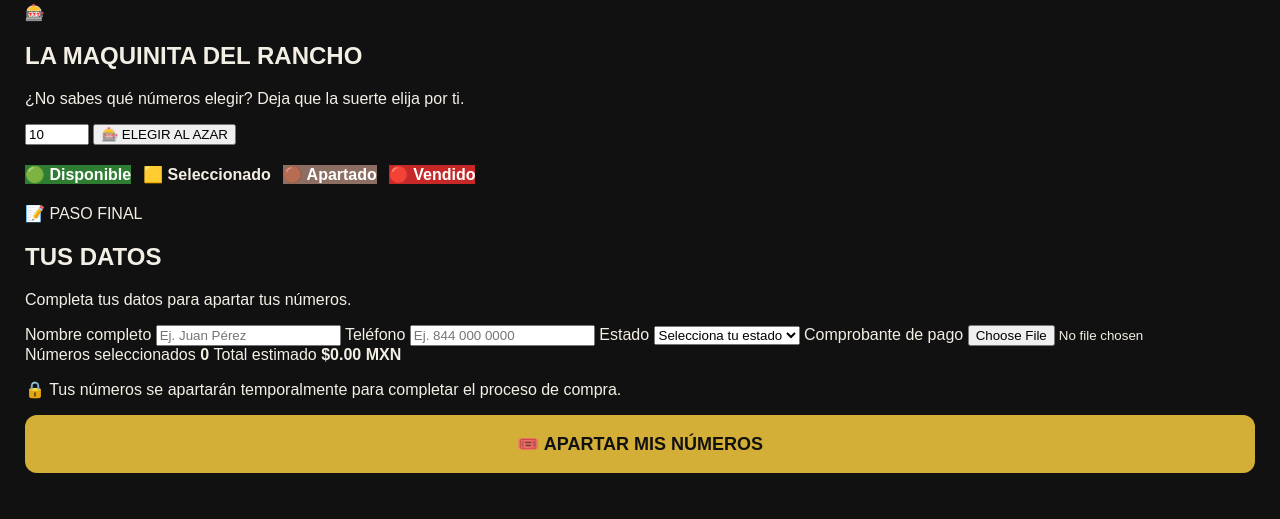
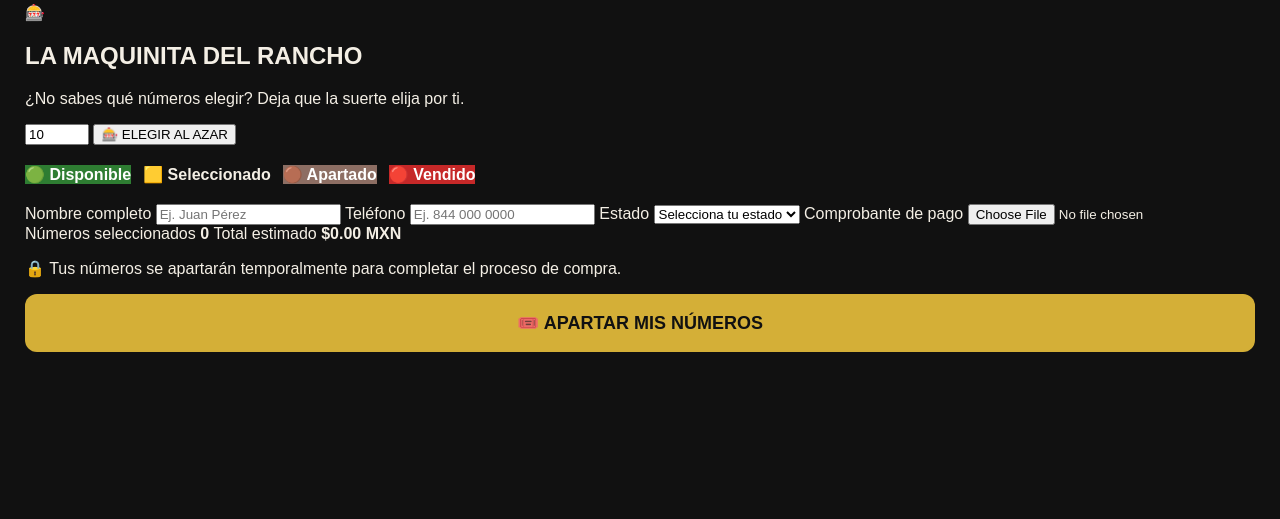
Before and after one commit to Admin1pablo/rifas-entre-amigos-, a Flask app: template templates/raffle.html in a window 1280 px wide. Shown: the part 281-800 px from the top of the page. Run offline with Flask 3, Linux system fonts and the light colour scheme; the template is opened without the code that fills it, so the values that code supplies are empty.

Commit message:
Remove participant data section from raffle.html
Removed participant data section from raffle template.

```diff
--- a/templates/raffle.html
+++ b/templates/raffle.html
@@ -268,28 +268,6 @@
                 </div>
 
             </section>
-
-
-            <!-- DATOS DEL PARTICIPANTE -->
-
-
-
-                <div class="participant-header">
-
-                    <span>
-                        📝 PASO FINAL
-                    </span>
-
-                    <h2>
-                        TUS DATOS
-                    </h2>
-
-                    <p>
-                        Completa tus datos para apartar tus números.
-                    </p>
-
-                </div>
-
 
                 <label>
                     Nombre completo
```
